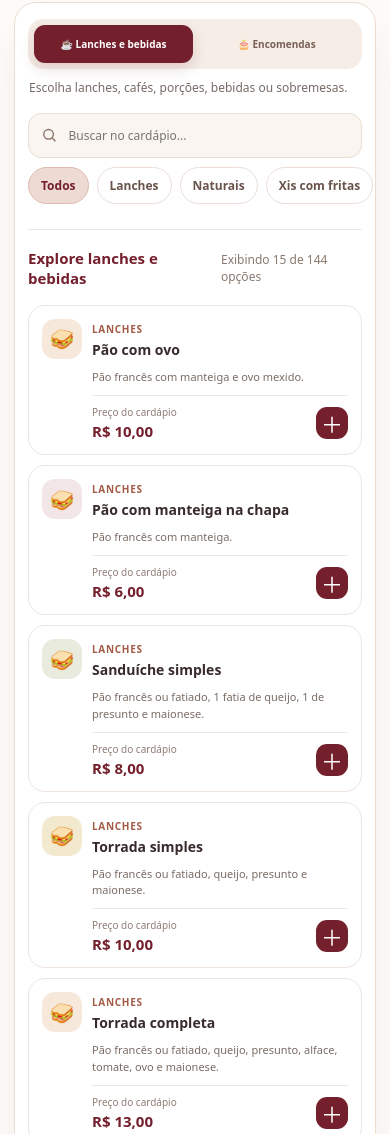
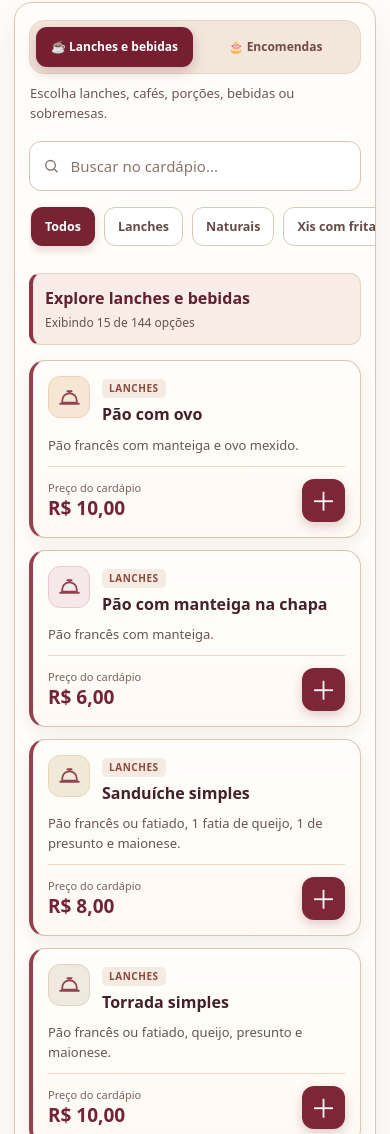
Before and after one commit to jardel3109/agenda20-privacidade, a plain HTML site: page bonissima-bio/cardapio.html in a window 390 px wide. Shown: the part 2046-3180 px from the top of the page. Drawn offline with Linux system fonts and the light colour scheme.

Commit message:
style(bonissima): aprimorar leitura e destaque dos cards do cardápio no desktop e celular

```diff
--- a/bonissima-bio/cardapio.html
+++ b/bonissima-bio/cardapio.html
@@ -79,6 +79,74 @@
 @media(max-width:980px){.occasion-cards{grid-template-columns:repeat(2,1fr)}.special-grid{grid-template-columns:1fr;gap:42px}.special-copy>p{max-width:660px}.special-benefits{grid-template-columns:repeat(3,1fr);gap:13px}.special-benefits>div{flex-direction:column;gap:10px}}
 @media(max-width:640px){.experience-inner{font-size:10px;align-items:flex-start;flex-wrap:wrap;gap:6px}.experience-inner a{font-size:10px}.occasions-section{padding:46px 0 52px}.occasions-heading{display:block;margin-bottom:23px}.occasions-heading h2{font-size:32px}.occasions-heading>p{margin-top:13px;font-size:12px;max-width:350px}.occasion-cards{gap:9px}.occasion-card{padding:14px 10px;border-radius:14px;gap:8px;flex-direction:column;align-items:flex-start;position:relative;min-height:133px}.occasion-icon{width:35px;height:35px;font-size:18px;border-radius:10px}.occasion-card b{font-size:12px}.occasion-card small{font-size:10px}.occasion-arrow{position:absolute;right:11px;top:15px;font-size:14px}.special-section{padding:55px 0 66px}.special-copy h2{font-size:42px;margin:19px 0}.special-copy>p{font-size:14px;line-height:1.7;margin-bottom:22px}.special-benefits{display:grid;grid-template-columns:1fr;gap:15px;margin:20px 0}.special-benefits>div{flex-direction:row;gap:14px}.special-form{padding:23px 17px;border-radius:19px}.special-form-heading h3{font-size:27px}.special-fields{gap:8px}.special-form input,.special-form select,.special-form textarea{font-size:14px;padding:12px 9px}.reviews-inner{flex-wrap:wrap;gap:13px}.reviews-symbol{height:48px;width:48px;font-size:27px}.reviews-copy{flex-basis:calc(100% - 65px)}.reviews-copy h2{font-size:22px}.reviews-copy p{font-size:12px}.reviews-link{width:100%;padding:13px;gap:3px}}
 
+
+/* V4.1 - cardapio legivel, com hierarquia visual e destaque nas categorias */
+.catalog-layout{background:#fffdf9;border-color:#ddc5b3;box-shadow:0 16px 42px rgba(80,34,39,.085)}
+.menu-tabs{background:#f3e7dc;border:1px solid #ead5c6;padding:6px}
+.menu-tab{font-size:14px;padding:13px 17px;color:#704b47}
+.menu-tab.active{background:#751f30;box-shadow:0 5px 13px rgba(95,21,39,.23)}
+.menu-tab small{font-size:11px}
+.menu-description{font-size:13px;color:#6b5552}
+.catalog-toolbar{margin-top:24px;gap:17px}
+.category-filters{gap:9px;padding:5px 2px 10px;scrollbar-width:thin;scrollbar-color:#d6aa89 #f9f1e9}
+.category-filters::-webkit-scrollbar{display:block;height:5px}
+.category-filters::-webkit-scrollbar-thumb{background:#d6aa89;border-radius:10px}
+.category-filters::-webkit-scrollbar-track{background:#f9f1e9;border-radius:10px}
+.chip{background:#fff;border:1.5px solid #ddc8b7;color:#654b47;border-radius:11px;padding:11px 16px;font-size:13px;font-weight:750;transition:background .18s,border-color .18s,color .18s}
+.chip.active{background:#782331;border-color:#782331;color:#fff;box-shadow:0 4px 10px rgba(103,29,44,.18)}
+.chip:hover:not(.active){background:#f8ece5;border-color:#bc9b84}
+.search{background:#fff;border:1.5px solid #dec4b3;border-radius:12px;padding:13px 14px;width:270px}
+.search input{font-size:14px;color:#453236}
+.search input::placeholder{color:#8a7670}
+.results-bar{margin:22px 0 17px;padding:14px 17px;background:#f7ede6;border:1px solid #e8d4c3;border-left:4px solid #8d3542;border-radius:11px;flex-wrap:wrap}
+.results-bar strong{color:#62202e;font-size:17px;line-height:1.4}
+.results-bar span{font-size:13px;color:#66524c}
+.product-grid{gap:16px}
+.product-card{background:linear-gradient(180deg,#fffefa 0%,#fff9f3 100%);border:1px solid #ddc3b1;border-left:4px solid #944251;border-radius:16px;padding:19px 18px;min-height:234px;box-shadow:0 5px 15px rgba(68,27,27,.075);transition:border-color .18s,box-shadow .18s,transform .18s}
+.product-card:hover{border-color:#b88780;box-shadow:0 10px 27px rgba(85,27,38,.14);transform:translateY(-2px)}
+.product-card-top{gap:12px;align-items:flex-start;min-width:0}
+.product-card-top>div:last-child{min-width:0}
+.product-emoji{width:46px;height:46px;flex:0 0 46px;border:1px solid #ead1b7;background:#f6e7d5;border-radius:12px;color:#914251}
+.product-emoji svg{width:27px;height:27px;display:block;stroke:currentColor;stroke-width:1.7;fill:none;stroke-linecap:round;stroke-linejoin:round}
+.product-card:nth-child(4n+2) .product-emoji{background:#f6e7e9;border-color:#e9c9cf}
+.product-card:nth-child(4n+3) .product-emoji{background:#f0e9d8;border-color:#e8d6b5}
+.product-card:nth-child(4n+4) .product-emoji{background:#efe9df;border-color:#e0d2c1}
+.product-category{display:inline-block;color:#8c4a3d;font-size:11px;line-height:1.3;font-weight:800;letter-spacing:.055em;background:#f6ebe2;border-radius:5px;padding:3px 7px;margin-top:1px}
+.product-card h3{font-size:17px;line-height:1.32;color:#42212a;font-weight:800;margin-top:7px;overflow-wrap:anywhere}
+.product-card .description{font-size:13px;line-height:1.52;color:#655650;min-height:39px;margin-top:15px;-webkit-line-clamp:3}
+.product-card-bottom{border-color:#e8d6c9;padding-top:15px;gap:12px}
+.product-price small{font-size:11px;color:#77635e}
+.product-price strong{font-size:19px;color:#722337;font-weight:800;line-height:1.25}
+.select-product{width:44px;height:44px;border-radius:12px;background:#7d2637;font-size:26px;box-shadow:0 4px 11px rgba(109,33,50,.22)}
+.select-product:focus-visible,.chip:focus-visible,.menu-tab:focus-visible{outline:3px solid #ce9b52;outline-offset:3px}
+.catalog-footnote{font-size:12px;color:#72645e;line-height:1.6}
+@media(max-width:760px){
+ .catalog-layout{padding:17px 14px;border-radius:18px}
+ .menu-tab{font-size:13px;padding:12px 10px;line-height:1.35}
+ .menu-tab small{font-size:10px}
+ .menu-description{font-size:13px}
+ .catalog-toolbar{gap:11px;margin-top:18px}
+ .search{width:100%;padding:13px}
+ .search input{font-size:15px}
+ .chip{font-size:13px;padding:10px 13px}
+ .category-filters{margin-right:-14px}
+ .results-bar{margin:17px 0 15px;padding:13px 12px;gap:5px}
+ .results-bar strong{font-size:16px}
+ .results-bar span{font-size:12px}
+ .product-grid{gap:12px}
+ .product-card{padding:15px;border-left-width:4px;min-height:0;gap:9px}
+ .product-emoji{width:42px;height:42px;flex-basis:42px}
+ .product-emoji svg{width:25px;height:25px}
+ .product-category{font-size:10px}
+ .product-card h3{font-size:16px;line-height:1.34;margin-top:6px}
+ .product-card .description{font-size:13px;line-height:1.52;margin:1px 0 0;min-height:0;-webkit-line-clamp:3}
+ .product-card-bottom{margin:1px 0 0;padding-top:12px}
+ .product-price small{font-size:11px}
+ .product-price strong{font-size:19px}
+ .select-product{width:43px;height:43px}
+ .catalog-footnote{font-size:11px}
+}
+@media(max-width:420px){.menu-tab{font-size:12px}.product-card h3{font-size:16px}.chip{font-size:12.5px}}
 </style>
   <title>Boníssima | Mais sabor para cada momento</title>
 </head>
@@ -4073,7 +4141,7 @@ window.BONISSIMA_CATALOG = [
     $('#emptyState').hidden=list.length>0;
     const cards=list.slice(append?previousLimit:0,state.limit).map(p=>`
       <article class="product-card">
-        <div class="product-card-top"><div class="product-emoji" aria-hidden="true">${EMOJI[p.cat]||'🍞'}</div><div><div class="product-category">${esc(p.cat)}</div><h3>${esc(p.name)}</h3></div></div>
+        <div class="product-card-top"><div class="product-emoji" aria-hidden="true"><svg viewBox="0 0 24 24" aria-hidden="true"><path d="M3 18h18M5 17v-2a7 7 0 0 1 14 0v2H5ZM12 6v2M10 6h4"/></svg></div><div><div class="product-category">${esc(p.cat)}</div><h3>${esc(p.name)}</h3></div></div>
         <p class="description">${esc(p.desc||p.notes||'Escolha as opções e consulte a disponibilidade.')}</p>
         <div class="product-card-bottom"><div class="product-price"><small>${p.variants?'Opções disponíveis':p.unit==='kg'?'Valor por quilo':'Preço do cardápio'}</small><strong>${esc(rangeText(p))}</strong></div><button class="select-product" type="button" data-product="${p.id}" aria-label="Selecionar ${esc(p.name)}">＋</button></div>
       </article>`).join('');
```
